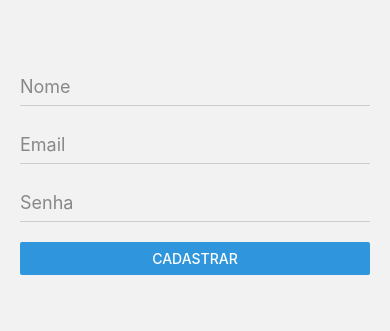
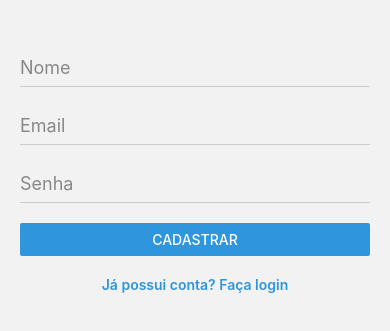
Before and after one commit to eikefrota/quiz-dev, a React Native app in the folder mobile/: screen /Cadastro in a window 390 px wide. Shown: the part 251-582 px from the top of the page. Built offline with nearby package versions, Linux system fonts and the light colour scheme.

Commit message:
Código rodando

```diff
--- a/mobile/app/screens/CadastroScreen.jsx
+++ b/mobile/app/screens/CadastroScreen.jsx
@@ -1,5 +1,5 @@
 import React, { useState } from 'react';
-import { View, TextInput, Button, StyleSheet } from 'react-native';
+import { View, TextInput, Button, Text, StyleSheet, TouchableOpacity } from 'react-native';
 import { useNavigation } from '@react-navigation/native';
 import api from '../api/api';
 import { colors, fonts } from '../constants/theme';
@@ -52,6 +52,9 @@ export default function CadastroScreen() {
         placeholderTextColor={colors.textLight}
       />
       <Button title="Cadastrar" color={colors.primary} onPress={cadastrar} />
+      <TouchableOpacity onPress={() => navigation.navigate('Login')} style={styles.link}>
+        <Text style={styles.linkText}>Já possui conta? Faça login</Text>
+      </TouchableOpacity>
     </View>
   );
 }
@@ -72,4 +75,12 @@ const styles = StyleSheet.create({
     color: colors.textDark,
     fontFamily: fonts.regular,
   },
+  link: {
+    marginTop: 20,
+    alignItems: 'center',
+  },
+  linkText: {
+    color: colors.primary,
+    fontWeight: '600',
+  },
 });
--- a/mobile/app/screens/LoginScreen.jsx
+++ b/mobile/app/screens/LoginScreen.jsx
@@ -48,7 +48,7 @@ export default function LoginScreen() {
 
       <Button title="Entrar" color={colors.primary} onPress={login} />
       <TouchableOpacity onPress={() => navigation.navigate('Cadastro')} style={styles.link}>
-        <Text style={styles.linkText}>Não 1 tem conta? Cadastre-se</Text>
+        <Text style={styles.linkText}>Não possui conta? Cadastre-se</Text>
       </TouchableOpacity>
     </View>
   );
```
Also changed, not shown: 1 other file (tests, documents, lock files or other folders).
